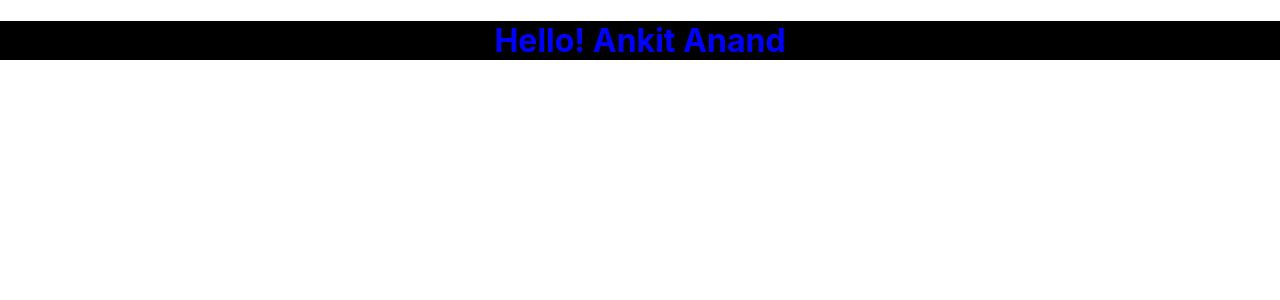
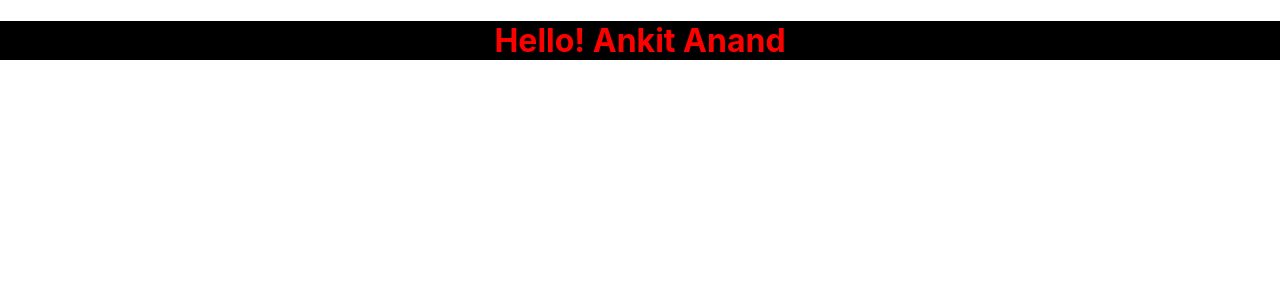
Before and after one commit to codeBurner0/React-JS-Complete, a React (Create React App) app: page / in a window 1280 px wide. Shown: the top 300 px of the page. Built offline with nearby package versions, Linux system fonts and the light colour scheme.

Commit message:
ModuleCSS

```diff
--- a/src/App.js
+++ b/src/App.js
@@ -12,12 +12,13 @@ import React from 'react'
 // import UseState from './Components/Hooks/UseState'
 // import UseEffect from './Components/Hooks/UseEffect'
 // import Internal from './Components/Styling In react/Internal'
-import ExternalCSS from './Components/Styling In react/ExternalCSS'
+// import ExternalCSS from './Components/Styling In react/ExternalCSS'
+import ModuleCSS from './Components/Styling In react/ModuleCSS'
 
 function App() {
   return (
     <div>
-      <ExternalCSS/>
+      <ModuleCSS/>
     </div>
   )
 }
--- /dev/null
+++ b/src/Components/Styling In react/ModuleCSS.js
@@ -0,0 +1,11 @@
+import React from 'react'
+import external from './external.module.css'
+function ModuleCSS() {
+  return (
+    <div>
+      <h1 className={external.h1}>Hello! Ankit Anand</h1>
+    </div>
+  )
+}
+
+export default ModuleCSS
--- /dev/null
+++ b/src/Components/Styling In react/external.module.css
@@ -0,0 +1,4 @@
+.h1{
+    color: red;
+    background-color: black;
+}
```
